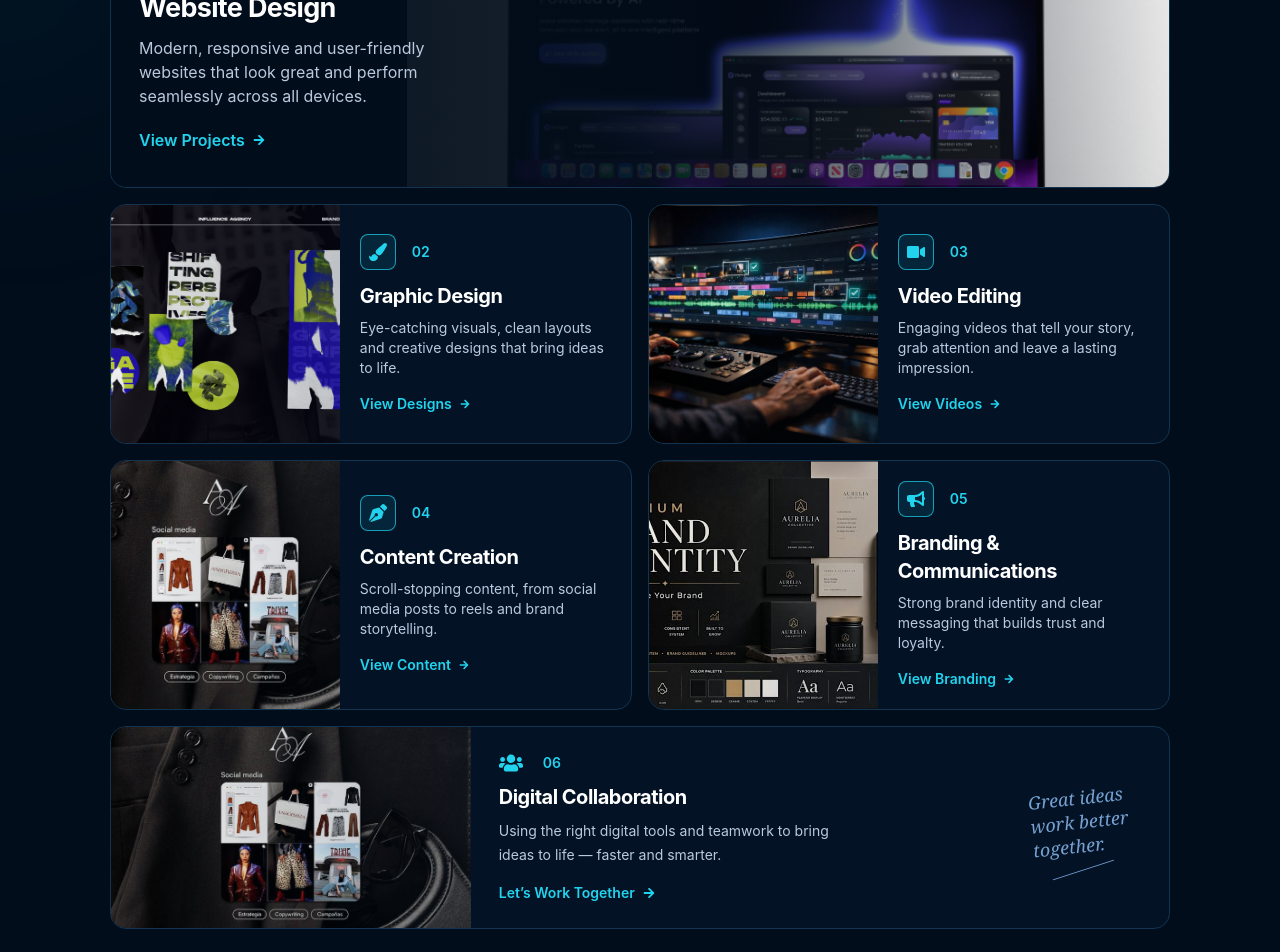
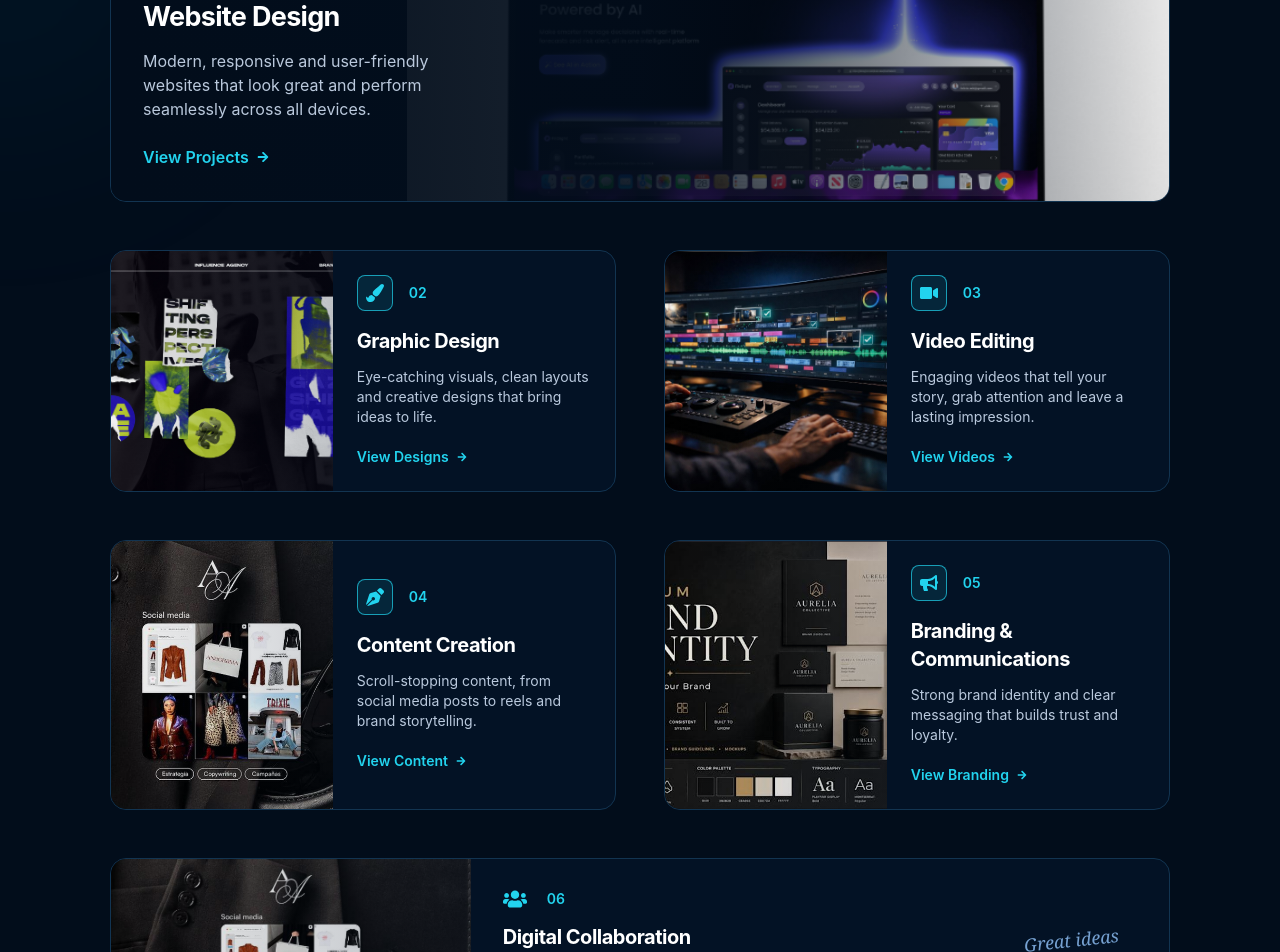
Before and after one commit to MichaelNdubuisi/michael-ndubuisi-portfolio, a React (Vite) app: page / in a window 1280 px wide. Shown: the part 2020-2972 px from the top of the page. Built offline with nearby package versions, Linux system fonts and the light colour scheme.

Commit message:
Chnaged color texted

```diff
--- a/src/components/Services.jsx
+++ b/src/components/Services.jsx
@@ -94,7 +94,7 @@ export default function Services() {
 
       <div className="relative mx-auto max-w-[1060px]">
         {/* Section heading */}
-        <div className="mb-8 flex flex-col justify-between gap-6 sm:mb-8 sm:flex-row sm:items-center">
+        <div className="mb-10 flex flex-col justify-between gap-6 sm:mb-10 sm:flex-row sm:items-center">
           <div className="max-w-[580px]">
             <div className="mb-3 flex items-center gap-5">
               <span className="text-sm font-semibold uppercase tracking-[0.2em] text-cyan-400 sm:text-base">
@@ -133,7 +133,7 @@ export default function Services() {
         </div>
 
         {/* Services grid */}
-        <div className="grid grid-cols-1 gap-4 sm:grid-cols-2 sm:gap-4">
+        <div className="grid grid-cols-1 gap-12 sm:grid-cols-2">
           {/* Featured website design card */}
           <article className="group relative isolate min-h-[310px] overflow-hidden rounded-2xl border border-[#123451] bg-[#031225] sm:col-span-2 sm:min-h-[290px]">
             <img
@@ -144,8 +144,8 @@ export default function Services() {
 
             <div className="absolute inset-0 -z-0 bg-gradient-to-r from-[#020d1b] via-[#020d1b]/95 to-[#020d1b]/15 sm:via-[#020d1b]/90" />
 
-            <div className="relative z-10 flex min-h-[310px] max-w-[360px] flex-col items-start justify-center p-6 sm:min-h-[290px] sm:p-7">
-              <div className="mb-3 flex items-center gap-5">
+            <div className="relative z-10 flex min-h-[310px] max-w-[360px] flex-col items-start justify-center p-7 sm:min-h-[290px] sm:p-8">
+              <div className="mb-4 flex items-center gap-5">
                 <ServiceIcon>
                   <FaCode />
                 </ServiceIcon>
@@ -158,14 +158,14 @@ export default function Services() {
                 Website Design
               </h3>
 
-              <p className="mt-3 max-w-[320px] text-sm leading-[1.8] text-blue-100/85 sm:text-base">
+              <p className="mt-4 max-w-[320px] text-sm leading-[1.8] text-blue-100/85 sm:text-base">
                 Modern, responsive and user-friendly websites that look great
                 and perform seamlessly across all devices.
               </p>
 
               <a
                 href="#projects"
-                className="group/link mt-5 inline-flex items-center gap-2 text-base font-semibold text-cyan-400 transition-colors hover:text-cyan-300"
+                className="group/link mt-6 inline-flex items-center gap-2 text-base font-semibold text-cyan-400 transition-colors hover:text-cyan-300"
               >
                 View Projects
                 <FaArrowRight className="text-xs transition-transform group-hover/link:translate-x-1" />
@@ -190,8 +190,8 @@ export default function Services() {
                   <div className="absolute inset-0 bg-gradient-to-r from-transparent to-[#031225]/20" />
                 </div>
 
-                <div className="flex min-w-0 flex-1 flex-col items-start justify-center p-4 sm:p-5">
-                  <div className="mb-3 flex items-center gap-4">
+                <div className="flex min-w-0 flex-1 flex-col items-start justify-center p-5 sm:p-6">
+                  <div className="mb-4 flex items-center gap-4">
                     <span className="flex h-9 w-9 shrink-0 items-center justify-center rounded-lg border border-cyan-400/70 bg-cyan-400/10 text-lg text-cyan-400">
                       {service.icon}
                     </span>
@@ -204,13 +204,13 @@ export default function Services() {
                     {service.name}
                   </h3>
 
-                  <p className="mt-2 text-xs leading-[1.7] text-blue-100/85 sm:text-sm">
+                  <p className="mt-3 text-xs leading-[1.7] text-blue-100/85 sm:text-sm">
                     {service.description}
                   </p>
 
                   <a
                     href="#projects"
-                    className="mt-4 inline-flex items-center gap-2 text-xs font-semibold text-cyan-400 transition-colors hover:text-cyan-300 sm:text-sm"
+                    className="mt-5 inline-flex items-center gap-2 text-xs font-semibold text-cyan-400 transition-colors hover:text-cyan-300 sm:text-sm"
                   >
                     {service.link}
                     <FaArrowRight className="text-[10px]" />
@@ -234,9 +234,9 @@ export default function Services() {
                 <div className="absolute inset-0 bg-gradient-to-t from-[#031225]/30 to-transparent sm:bg-gradient-to-r sm:from-transparent sm:to-[#031225]/30" />
               </div>
 
-              <div className="flex items-center justify-between gap-5 p-5 sm:px-7 sm:py-6">
+              <div className="flex items-center justify-between gap-5 p-6 sm:px-8 sm:py-7">
                 <div className="max-w-[340px]">
-                  <div className="mb-2 flex items-center gap-5">
+                  <div className="mb-3 flex items-center gap-5">
                     <span className="text-2xl text-cyan-400">
                       <FaUsers />
                     </span>
@@ -249,14 +249,14 @@ export default function Services() {
                     Digital Collaboration
                   </h3>
 
-                  <p className="mt-2 text-sm leading-[1.7] text-blue-100/85">
+                  <p className="mt-3 text-sm leading-[1.7] text-blue-100/85">
                     Using the right digital tools and teamwork to bring ideas
                     to life — faster and smarter.
                   </p>
 
                   <a
                     href="#contact"
-                    className="mt-4 inline-flex items-center gap-2 text-sm font-semibold text-cyan-400 transition-colors hover:text-cyan-300"
+                    className="mt-5 inline-flex items-center gap-2 text-sm font-semibold text-cyan-400 transition-colors hover:text-cyan-300"
                   >
                     Let’s Work Together
                     <FaArrowRight className="text-xs" />
```
